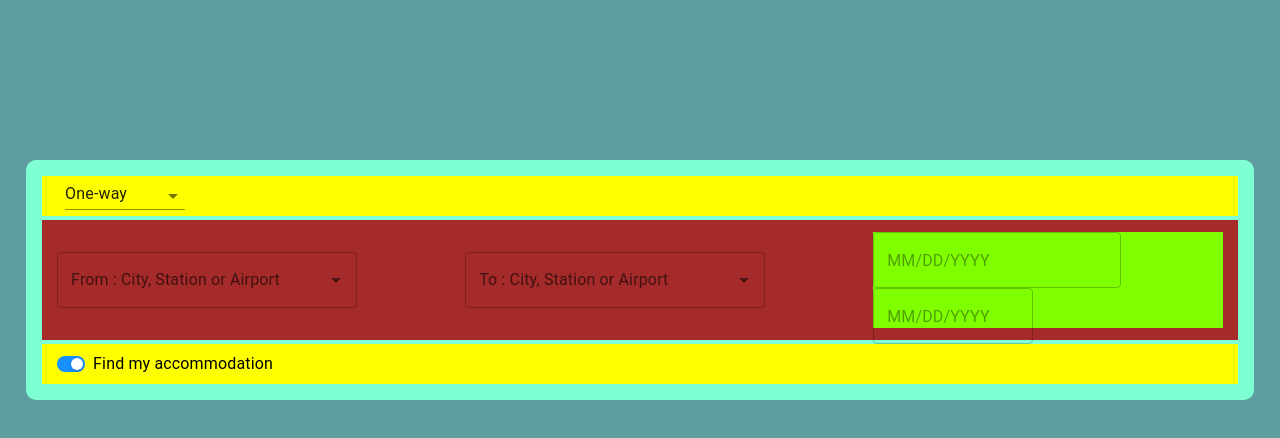
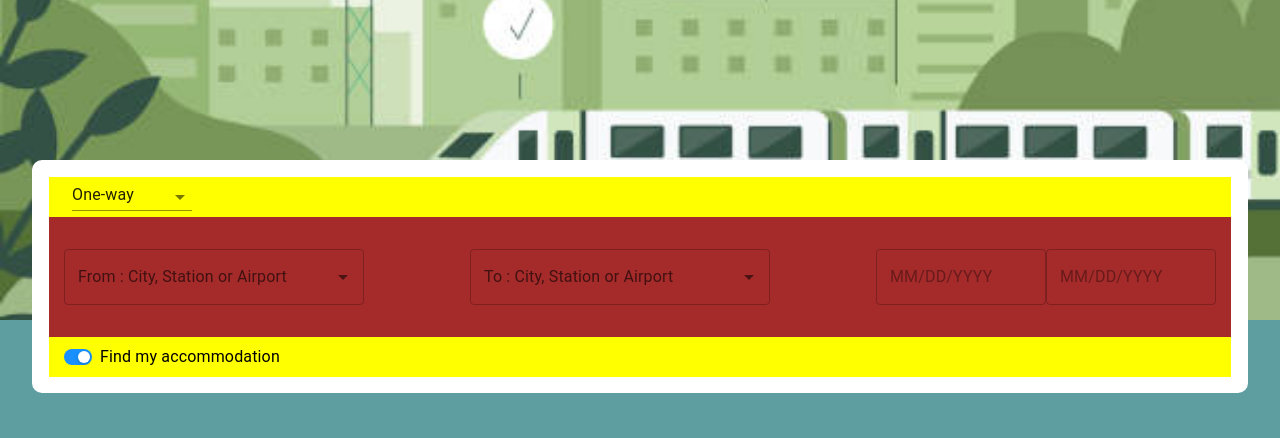
Before and after one commit to TheoVilleneuve/searchBar-autocomplete, a Next.js app: page / in a window 1280 px wide. Shown: the top 438 px of the page. Built offline with nearby package versions, Linux system fonts and the light colour scheme; no server answers.

Commit message:
ajout background image

```diff
--- a/components/Home.js
+++ b/components/Home.js
@@ -1,10 +1,12 @@
-import styles from '../styles/Home.module.css';
-import SearchBar from './SearchBar';
+import styles from "../styles/Home.module.css";
+import SearchBar from "./SearchBar";
 
 export default function Home() {
   return (
     <div className={styles.main}>
-      <SearchBar />
+      <div className={styles.imgHeader}>
+        <SearchBar/>
+      </div>
     </div>
   );
 }
--- a/components/SearchBar.js
+++ b/components/SearchBar.js
@@ -146,6 +146,7 @@ export default function searchBar() {
             <MenuItem value={"Round trip"}>Round trip</MenuItem>
           </Select>
         </FormControl>
+
       </div>
 
       <div className={styles.autocompleteContainer}>
@@ -211,6 +212,9 @@ export default function searchBar() {
             <DatePicker
               value={selectedDepartureDate}
               onChange={(date) => setSelectedDepartureDate(date)}
+              sx={{
+                width: 170,
+              }}
             />
           </LocalizationProvider>
 
@@ -219,8 +223,7 @@ export default function searchBar() {
               value={selectedArrivalDate}
               onChange={(date) => setSelectedArrivalDate(date)}
               sx={{
-                width: 160,
-                height: 40,
+                width: 170,
               }}
             />
           </LocalizationProvider>
--- a/styles/Home.module.css
+++ b/styles/Home.module.css
@@ -5,5 +5,19 @@
   justify-content: flex-start;
   align-items: center;
   min-height: 100vh;
-  padding: 20vh 2vw 0 2vw;
+  /* padding: 20vh 2vw 0 2vw; */
 }
+
+.imgHeader {
+  background-image: url("../public/cover-illustration.jpg");
+  background-size: 100%;
+  background-position-y: 90%;
+  background-repeat: no-repeat;
+  width: 100vw;
+  height: 40vh;
+  display: flex;
+  flex-direction: column;
+  justify-content: space-between;
+  align-items: center;
+  position: relative;
+}
--- a/styles/SearchBar.module.css
+++ b/styles/SearchBar.module.css
@@ -1,9 +1,10 @@
 .container {
-    background-color: aquamarine;
+    background-color: white;
     border-radius: 10px;
     height: 30vh;
-    width: 100%;
+    width: 95%;
     padding: 1.3%;
+    margin-top: 20vh;
     display: flex;
     flex-direction: column;
     justify-content: space-between;
@@ -33,8 +34,10 @@
 }
 
 .dateContainer {
-    background-color: chartreuse;
-    width: 30%;
+    display: flex;
+    flex-direction: row;
+    justify-content: center;
+    align-items: center;
 }
 
 .switchContainer {
```
Also changed, not shown: public/cover-illustration.jpg (added).
